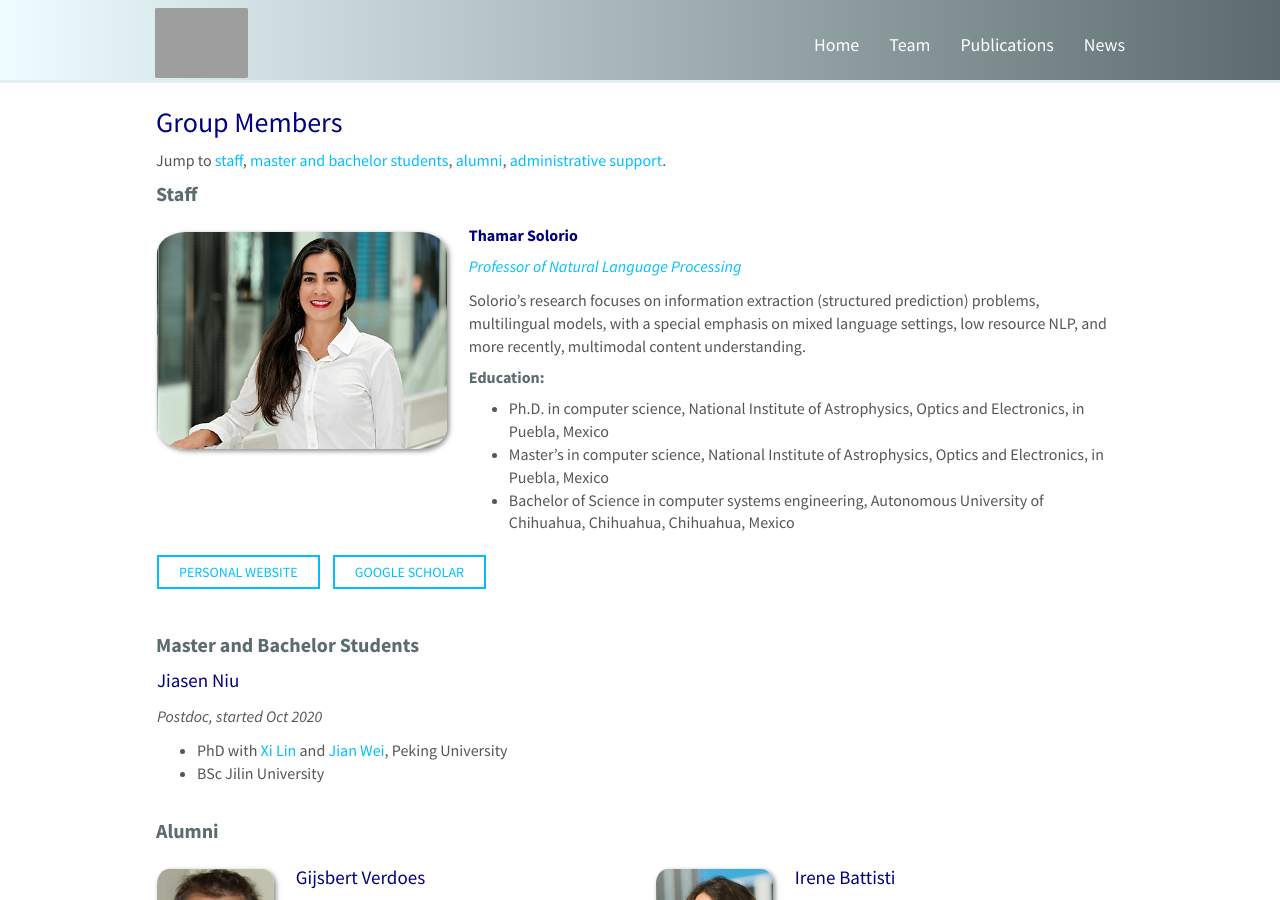
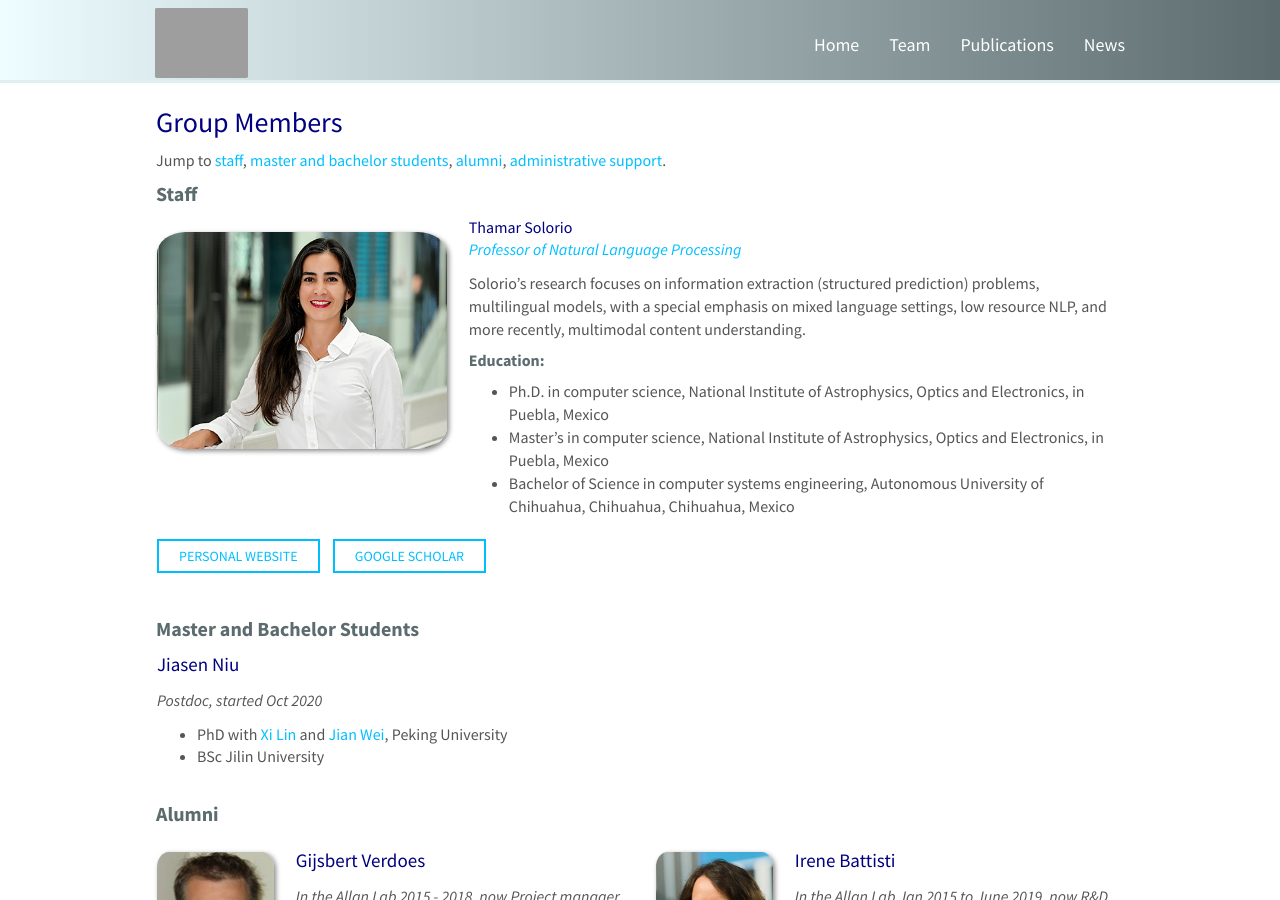
Before and after one commit to RamzaBasharat/MBZUAI, a Jekyll site: the page built from _pages/team.md, in a window 1280 px wide and 900 px high. Built offline with Jekyll 4.4.1, drawn with Linux system fonts in a browser that asks for light colours; nearby versions of some CDN libraries.

```diff
--- a/_pages/team.md
+++ b/_pages/team.md
@@ -22,7 +22,7 @@ Jump to [staff](#staff), [master and bachelor students](#master-and-bachelor-stu
 
 <div class="col-sm-12 clearfix">
   <img src="{{ site.url }}{{ site.baseurl }}/images/mbzuai_staff/{{ member.photo }}" class="img-responsive" width="30%" style="float: left" />
-  <h5 class="navy">{{ member.name }}</h5>
+  <span class="navy">{{ member.name }}</span><br>
   <i class="sky">{{ member.info }}</i>
 
 [//]: # (  <a href="mailto:{{ member.email }}">{{ member.email }}</a>)
```
